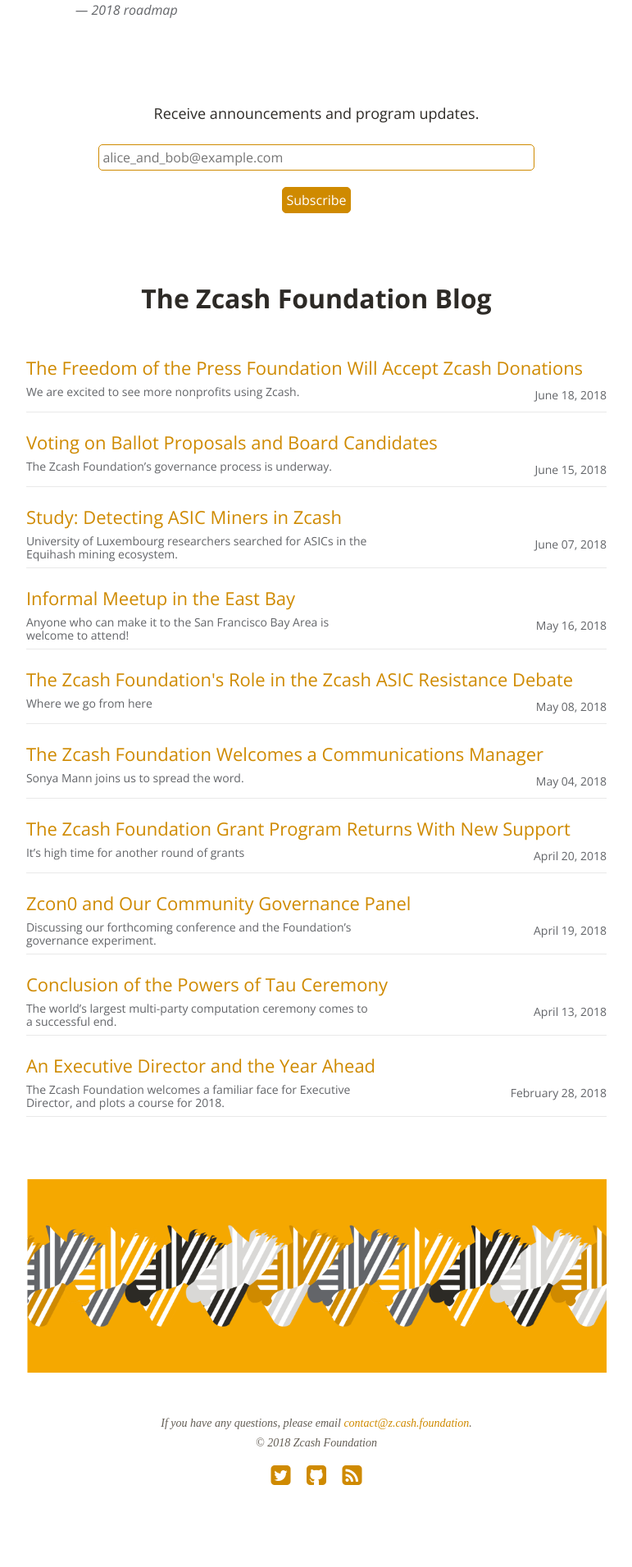
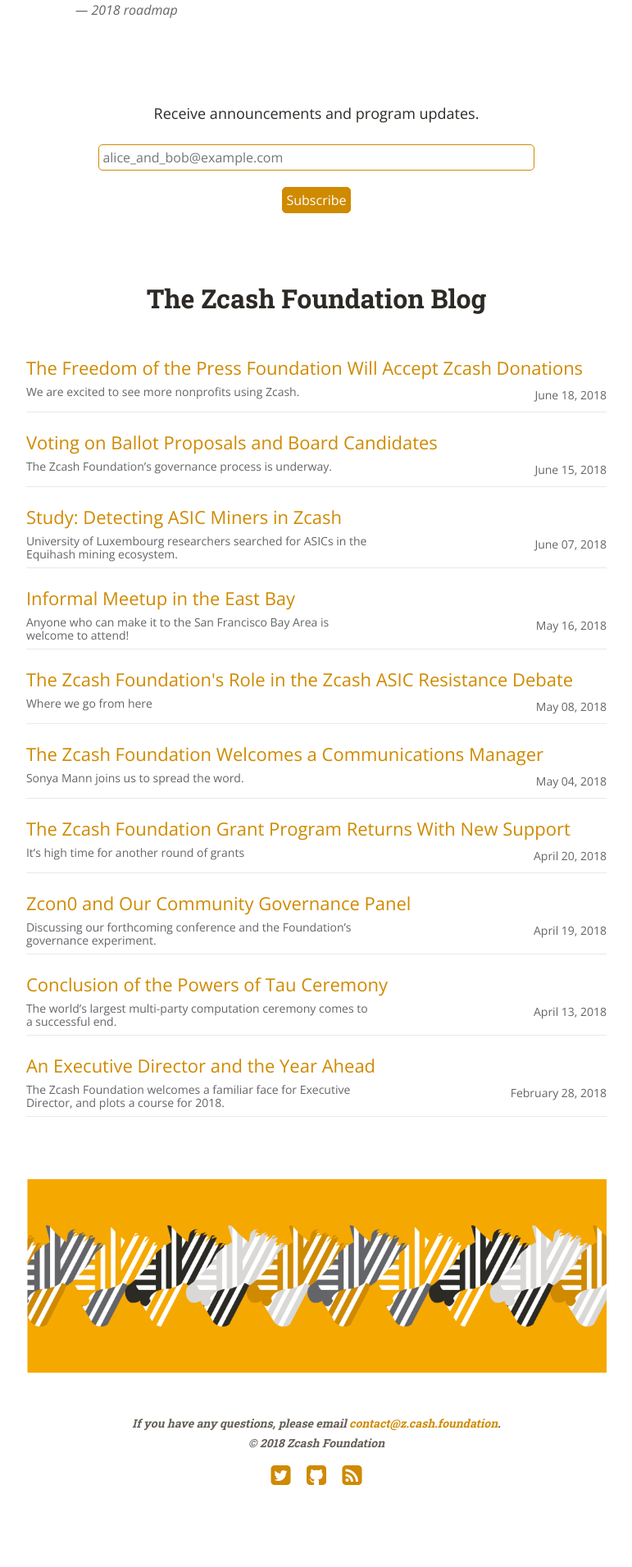
Before and after one commit to ZcashFoundation/zfnd, a Jekyll site: the page built from index.md, in a window 1280 px wide. Shown: the part 770-2681 px from the top of the page at 82% size, without its empty margins (254-1025 px from the left). Built offline with Jekyll 4.4.1, drawn with Linux system fonts in a browser that asks for light colours; nearby versions of some CDN libraries.

Commit message:
Use Roboto Slab Bold #17

```diff
--- a/_includes/head.html
+++ b/_includes/head.html
@@ -24,7 +24,7 @@
 <!-- For all browsers -->
 <link rel="stylesheet" href="{{ site.url }}/assets/css/main.css">
 <!-- Webfonts -->
-<link href="https://fonts.googleapis.com/css?family=Open+Sans:300,400,400i,700" rel="stylesheet">
+<link href="https://fonts.googleapis.com/css?family=Open+Sans:300,400,400i,700|Roboto+Slab:700" rel="stylesheet">
 <script src="https://use.edgefonts.net/source-code-pro:n4,n7;volkhov.js"></script>
 
 
--- a/_sass/_base.scss
+++ b/_sass/_base.scss
@@ -52,8 +52,13 @@
 
 /* headings */
 
-h1, h2, h3, h4, h5, h6 {
+h1, h2 {
 	font-family: $heading-font;
+	text-rendering: optimizeLegibility; // Fix the character spacing for headings
+}
+
+h3, h4, h5, h6 {
+	font-family: $base-font;
 	text-rendering: optimizeLegibility; // Fix the character spacing for headings
 }
 
--- a/_sass/_variables.scss
+++ b/_sass/_variables.scss
@@ -1,9 +1,9 @@
 // TYPOGRAPHY ================================================
 $base-font                : 'Open Sans', sans-serif;
-$heading-font             : $base-font;
 $caption-font             : $base-font;
 $code-font                : 'source-code-pro', monospace;
-$alt-font                 : 'volkhov', serif;
+$alt-font                 : 'Roboto Slab', serif;
+$heading-font             : $alt-font;
 
 $doc-font-size            : 16;
 $doc-line-height          : 24;
```
